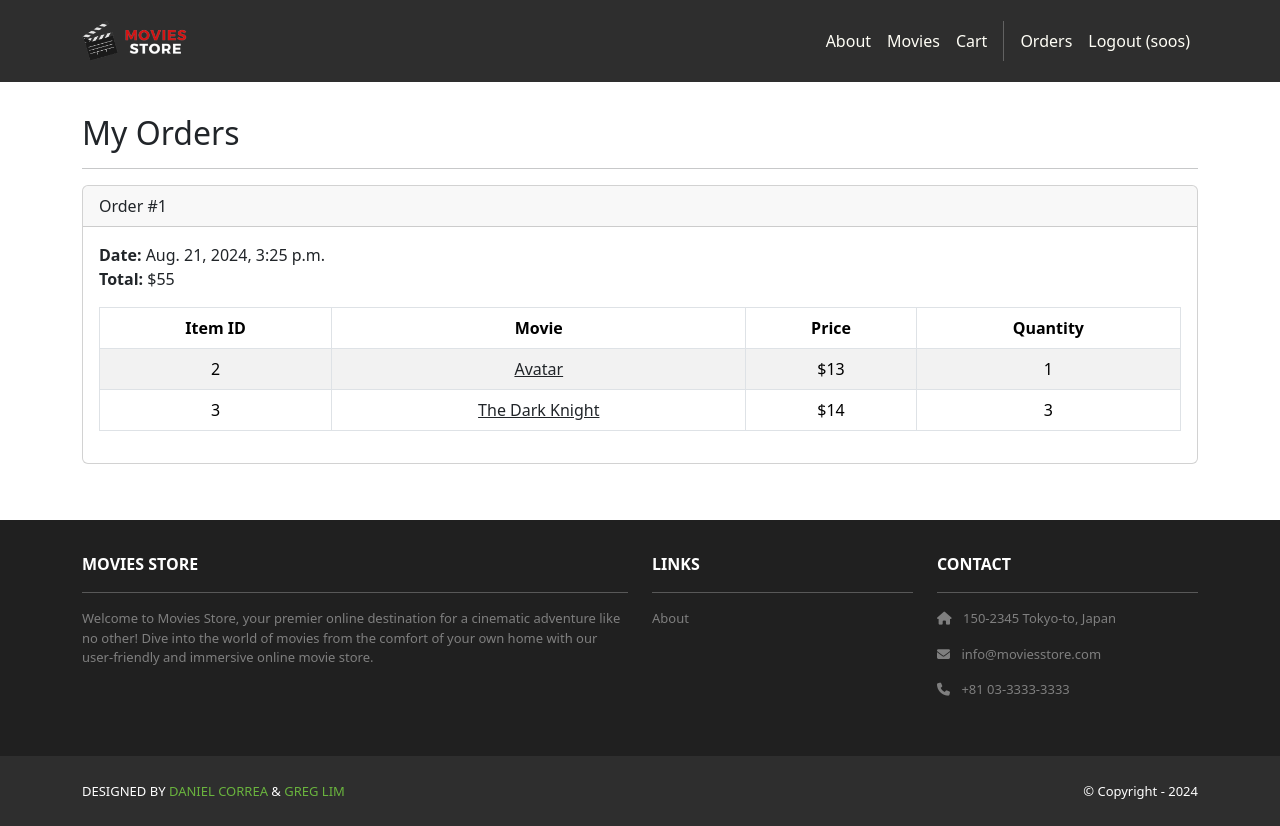
After one commit to msosav/book-django-5-for-the-impatient, a Django app: page /accounts/orders/ in a window 1280 px wide. The commit adds this page. Run offline with Django 5.2, Linux system fonts and the light colour scheme; a user stored in the database is signed in; data comes from the database, SQL or seed files in the repository; both versions use the stored data as it was after the commit; some libraries are stand-ins or nearby versions.

Commit message:
Implement Chapter 12

```diff
--- /dev/null
+++ b/accounts/templates/accounts/orders.html
@@ -0,0 +1,46 @@
+{% extends 'base.html' %}
+{% block content %}
+    <div class="p-3">
+        <div class="container">
+            <div class="row mt-3">
+                <div class="col mx-auto mb-3">
+                    <h2>My Orders</h2>
+                    <hr />
+                    {% for order in template_data.orders %}
+                        <div class="card mb-4">
+                            <div class="card-header">Order #{{ order.id }}</div>
+                            <div class="card-body">
+                                <b>Date:</b> {{ order.date }}
+                                <br />
+                                <b>Total:</b> ${{ order.total }}
+                                <br />
+                                <table class="table table-bordered table-striped text-center mt-3">
+                                    <thead>
+                                        <tr>
+                                            <th scope="col">Item ID</th>
+                                            <th scope="col">Movie</th>
+                                            <th scope="col">Price</th>
+                                            <th scope="col">Quantity</th>
+                                        </tr>
+                                    </thead>
+                                    <tbody>
+                                        {% for item in order.item_set.all %}
+                                            <tr>
+                                                <td>{{ item.movie.id }}</td>
+                                                <td>
+                                                    <a class="link-dark" href="{% url 'movies.show' id=item.movie.id %}">{{ item.movie.name }}</a>
+                                                </td>
+                                                <td>${{ item.movie.price }}</td>
+                                                <td>{{ item.quantity }}</td>
+                                            </tr>
+                                        {% endfor %}
+                                    </tbody>
+                                </table>
+                            </div>
+                        </div>
+                    {% endfor %}
+                </div>
+            </div>
+        </div>
+    </div>
+{% endblock content %}
--- a/accounts/urls.py
+++ b/accounts/urls.py
@@ -6,4 +6,5 @@ urlpatterns = [
     path("signup", views.signup, name="accounts.signup"),
     path("login", views.login, name="accounts.login"),
     path("logout", views.logout, name="accounts.logout"),
+    path("orders/", views.orders, name="accounts.orders"),
 ]
--- a/accounts/views.py
+++ b/accounts/views.py
@@ -2,6 +2,7 @@ from django.contrib.auth import authenticate
 from django.contrib.auth import login as auth_login
 from django.contrib.auth import logout as auth_logout
 from django.contrib.auth.decorators import login_required
+from django.contrib.auth.models import User
 from django.shortcuts import redirect, render
 
 from .forms import CustomErrorList, CustomUserCreationForm
@@ -51,3 +52,11 @@ def signup(request):
             return render(
                 request, "accounts/signup.html", {"template_data": template_data}
             )
+
+
+@login_required
+def orders(request):
+    template_data = {}
+    template_data["title"] = "Orders"
+    template_data["orders"] = request.user.order_set.all()
+    return render(request, "accounts/orders.html", {"template_data": template_data})
--- a/cart/templates/cart/index.html
+++ b/cart/templates/cart/index.html
@@ -36,6 +36,7 @@
                 <div class="text-end">
                     <a class="btn btn-outline-secondary mb-2"><b>Total to pay:</b> ${{ template_data.cart_total }}</a>
                     {% if template_data.movies_in_cart|length > 0 %}
+                        <a href="{% url 'cart.purchase' %}" class="btn bg-dark text-white mb-2">Purchase</a>
                         <a href="{% url 'cart.clear' %}">
                             <button class="btn btn-danger mb-2">Remove all movies from Cart</button>
                         </a>
--- a/cart/urls.py
+++ b/cart/urls.py
@@ -6,4 +6,5 @@ urlpatterns = [
     path("", views.index, name="cart.index"),
     path("<int:id>/add/", views.add, name="cart.add"),
     path("clear/", views.clear, name="cart.clear"),
+    path("purchase/", views.purchase, name="cart.purchase"),
 ]
--- a/moviesstore/templates/base.html
+++ b/moviesstore/templates/base.html
@@ -38,6 +38,7 @@
                         <a class="nav-link" href="{% url 'cart.index' %}">Cart</a>
                         <div class="vr bg-white mx-2 d-none d-lg-block"></div>
                         {% if user.is_authenticated %}
+                            <a class="nav-link" href="{% url 'accounts.orders' %}">Orders</a>
                             <a class="nav-link" href="{% url 'accounts.logout' %}">Logout ({{ user.username }})</a>
                         {% else %}
                             <a class="nav-link" href="{% url 'accounts.login' %}">Login</a>
```
Also changed, not shown: cart/templates/cart/purchase.html (added, +16 -0 lines), cart/views.py (+33 -0 lines), db.sqlite3.
